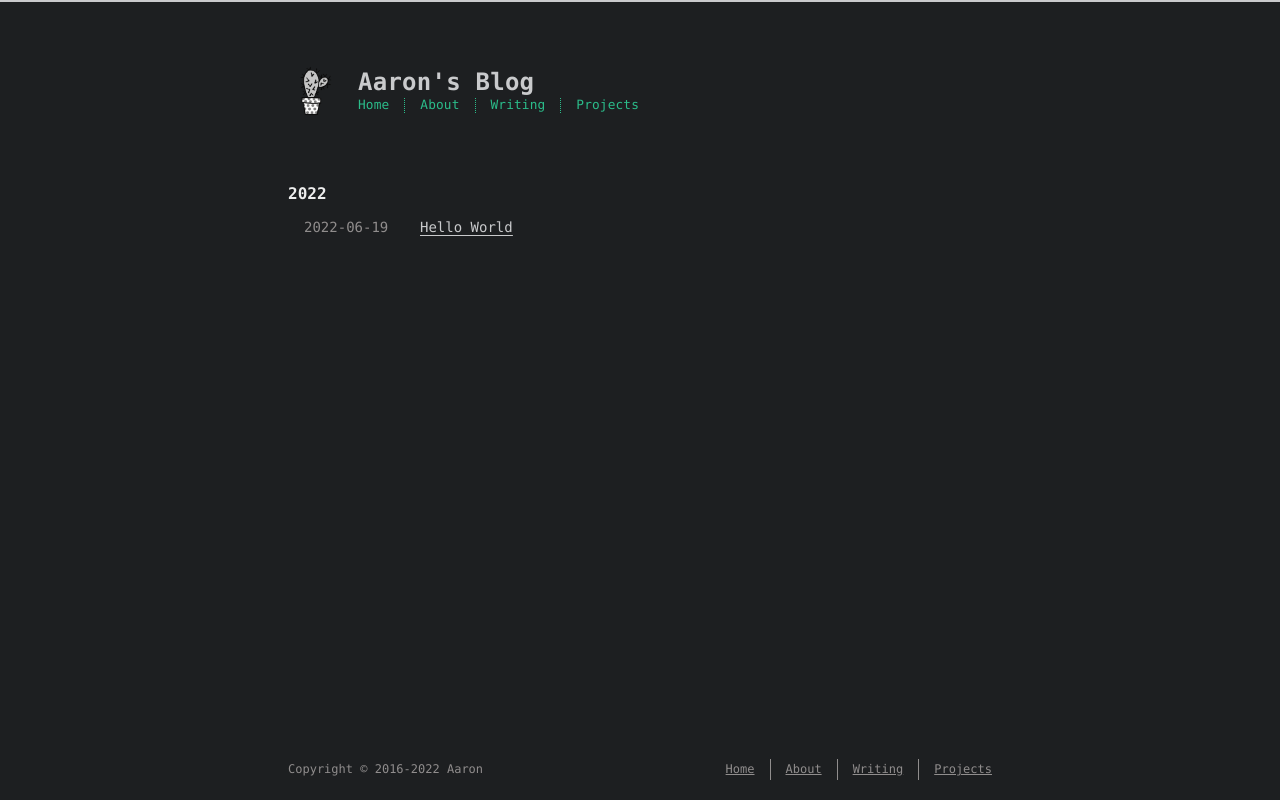
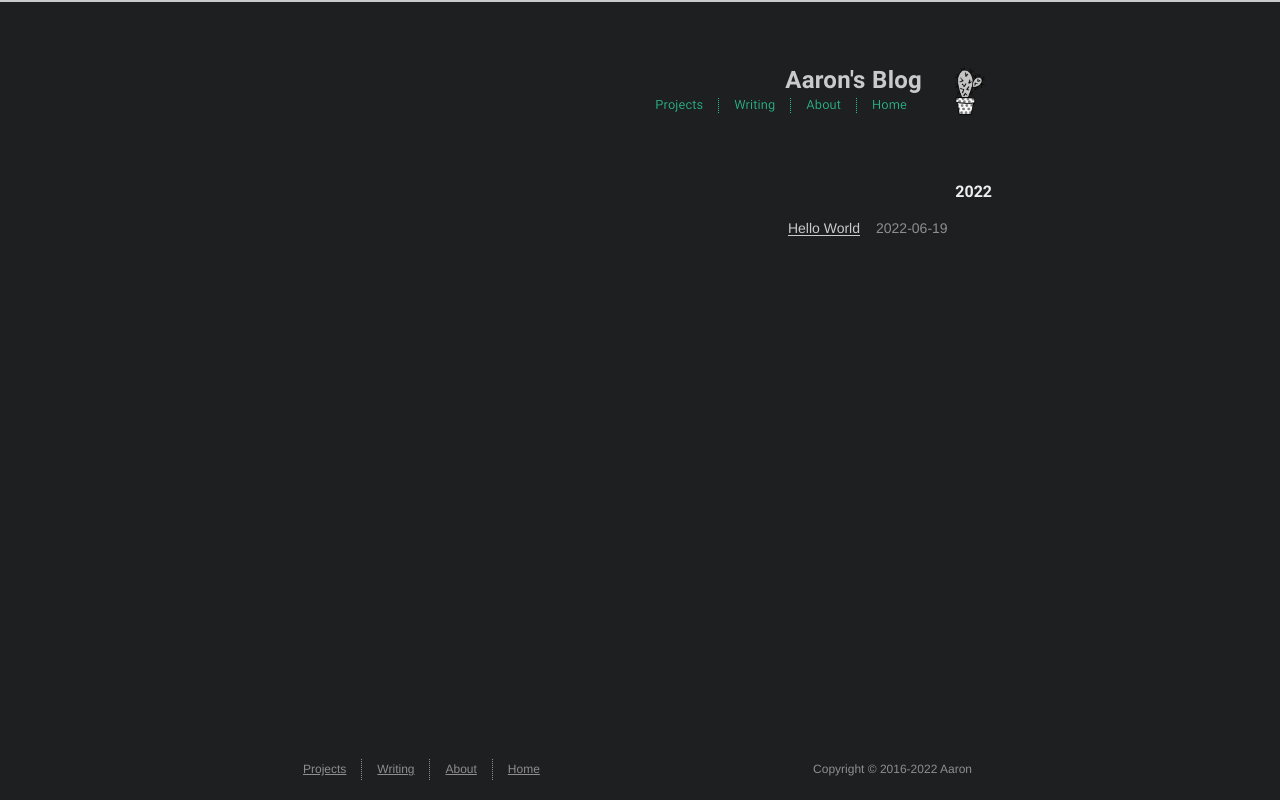
Before and after one commit to 57aaron/57aaron.github.io, a plain HTML site: page archives/2022/06/index.html in a window 1280 px wide. Drawn offline with nearby package versions, Linux system fonts and the light colour scheme; a web font is replaced by a local one.

Commit message:
Site updated: 2022-06-19 15:52:44

```diff
--- a/archives/2022/06/index.html
+++ b/archives/2022/06/index.html
@@ -41,6 +41,10 @@
 
     <!-- persian styles -->
 
+
+<link rel="stylesheet" href="/css/rtl.css">
+
+
     <!-- rss -->
 
 
@@ -48,7 +52,7 @@
 
 <meta name="generator" content="Hexo 6.2.0"></head>
 
-<body class="max-width mx-auto px3 ltr">
+<body class="max-width mx-auto px3 rtl">
 
     <div class="content index py4">
 
```
Also changed, not shown: archives/2022/index.html (+5 -1 lines), archives/index.html (+5 -1 lines), index.html (+5 -1 lines), posts/4a17b156.html (+5 -1 lines).
